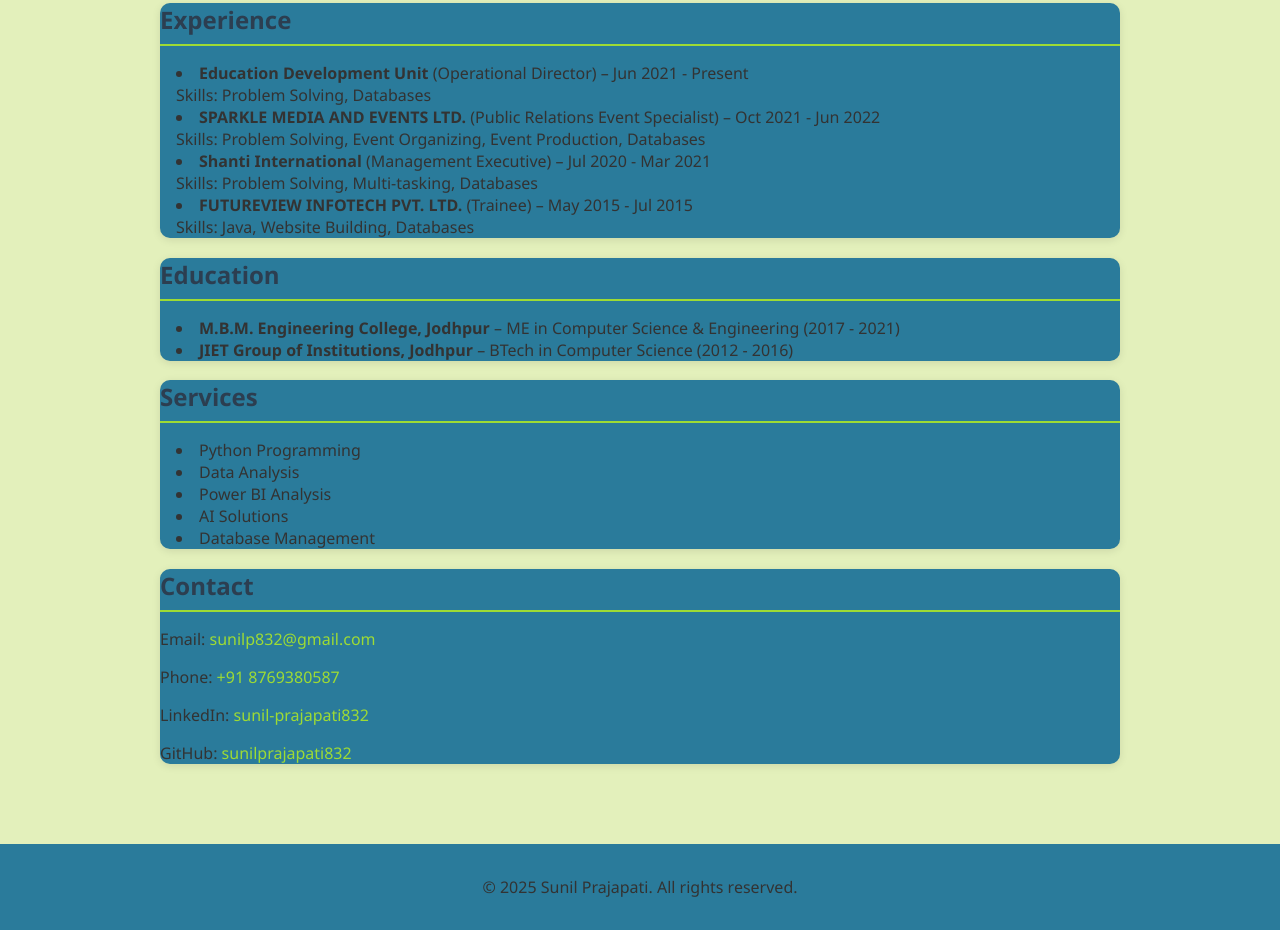
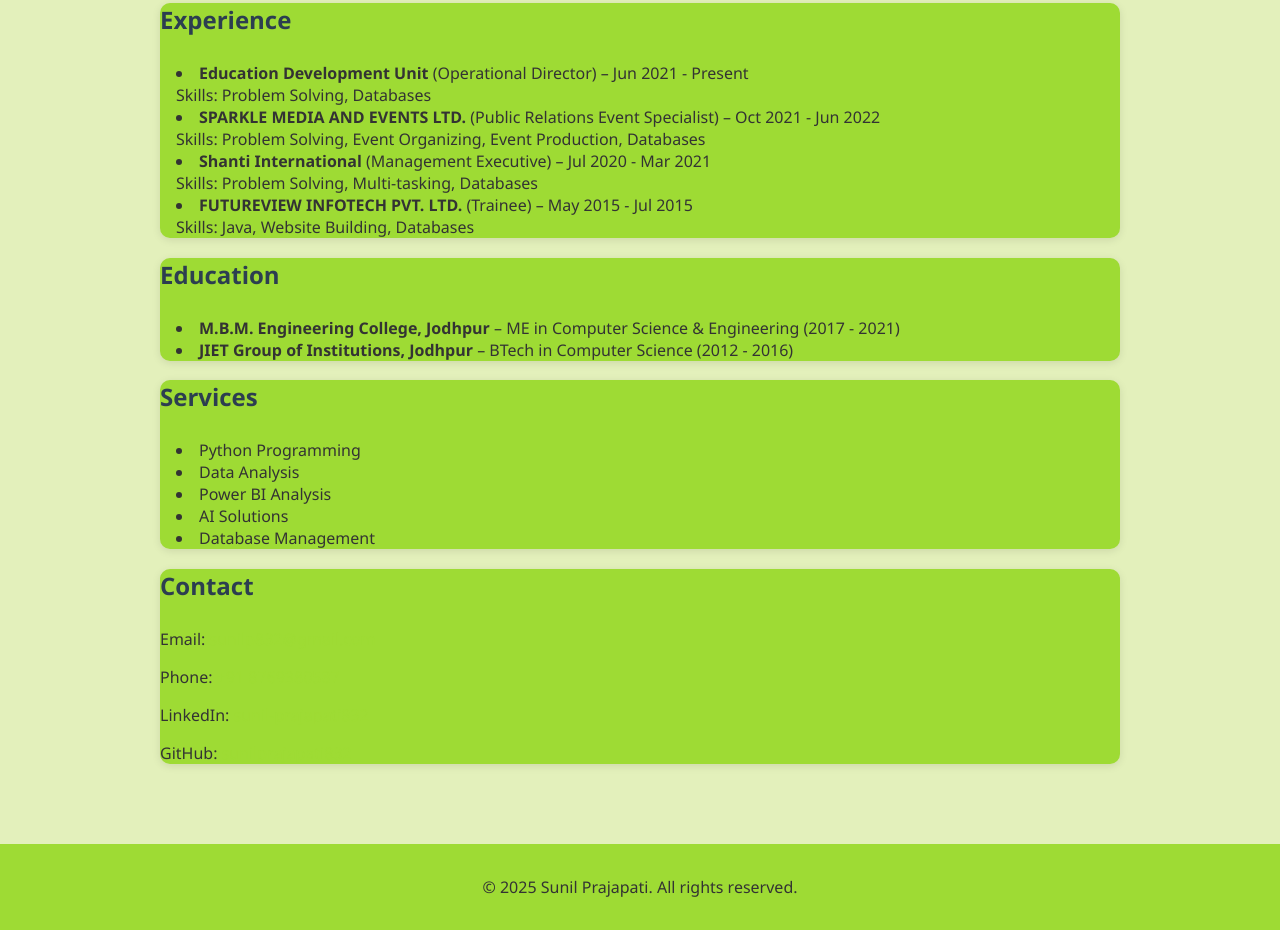
Before and after one commit to sunilprajapati832/Portfolio, a plain HTML site: page index.html in a window 1280 px wide. Shown: the part 694-1624 px from the top of the page. Drawn offline with Linux system fonts and the light colour scheme.

Commit message:
Update styles.css

```diff
--- a/styles.css
+++ b/styles.css
@@ -38,7 +38,7 @@ body {
   }
 
   .card {
-    background: #2A7B9B;
+    background: #9edb34;
     background: linear-gradient(90deg, rgba(42, 123, 155, 1) 0%, rgba(87, 199, 133, 1) 50%, rgba(237, 221, 83, 1) 100%)
     padding: 2rem;
     margin: 1rem 0;
@@ -69,7 +69,7 @@ body {
 
   .footer {
     text-align: center;
-    background: #2A7B9B;
+    background: #9edb34;
     background: linear-gradient(90deg, rgba(42, 123, 155, 1) 0%, rgba(87, 199, 133, 1) 50%, rgba(237, 221, 83, 1) 100%)
     color: white;
     padding: 1rem;
```
